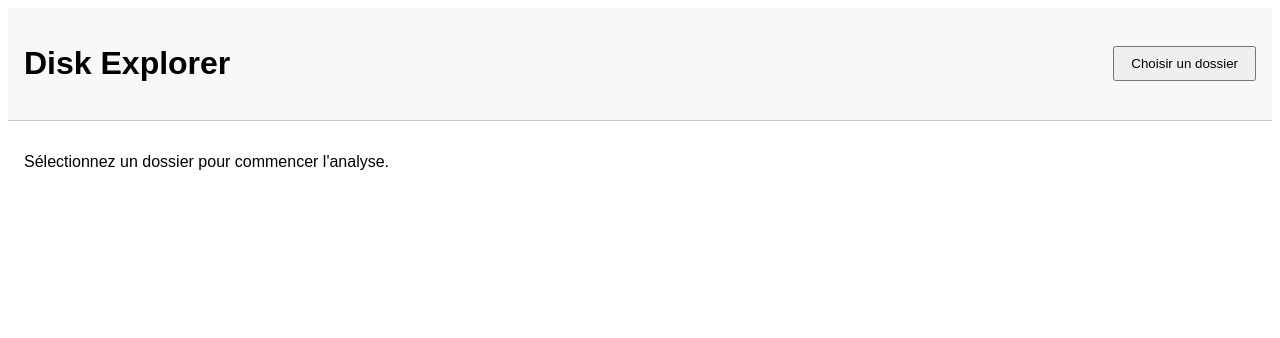
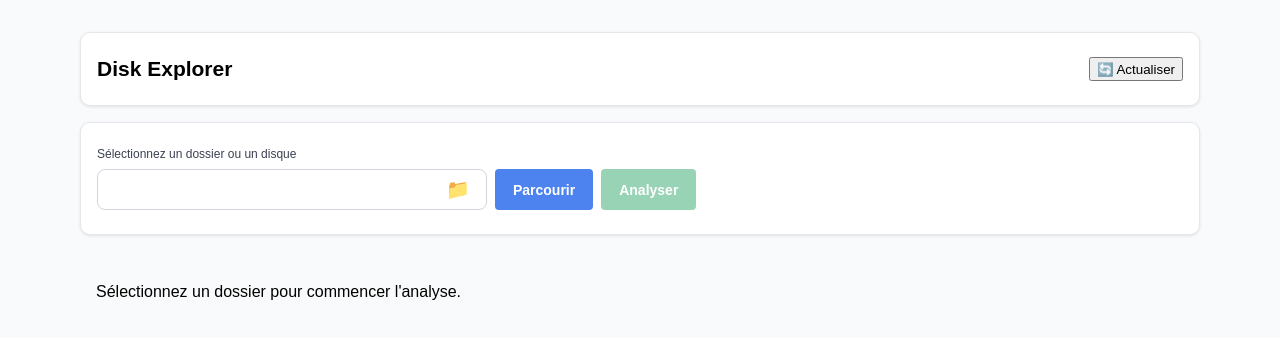
Before and after one commit to estelle-cs/disk-explorer, a Vue app: page / in a window 1280 px wide. Shown: the top 338 px of the page. Built offline with nearby package versions, Linux system fonts and the light colour scheme.

Commit message:
update UI - separate select folder and scan

```diff
--- a/package.json
+++ b/package.json
@@ -5,7 +5,7 @@
   "main": "index.js",
   "scripts": {
     "dev": "vite",
-  "build:electron": "tsc src/preload/preload.ts --outDir dist/preload && tsc src/main/electron.ts --outDir dist/main",
+    "build:electron": "tsc src/preload/preload.ts --outDir dist/preload && tsc src/main/electron.ts --outDir dist/main",
     "start": "npm run build:electron && electron dist/main/main/electron.js",
     "build": "vite build",
     "pack": "electron-builder"
--- a/src/env.d.ts
+++ b/src/env.d.ts
@@ -11,9 +11,3 @@ declare global {
     };
   }
 }
-
-declare module '*.vue' {
-  import { DefineComponent } from 'vue';
-  const component: DefineComponent<{}, {}, any>;
-  export default component;
-}
--- a/src/renderer/App.vue
+++ b/src/renderer/App.vue
@@ -1,6 +1,31 @@
 <template>
   <div class="app-container">
-    <AppHeader @select-folder="selectFolderAndScan" />
+    <CardContainer>
+      <section class="flex space-between items-center">
+        <div class="left-content">
+          <h2>Disk Explorer</h2>
+        </div>
+        <button class="refresh-btn"><span>🔄</span> Actualiser</button>
+      </section>
+    </CardContainer>
+
+    <CardContainer>
+      <section class="flex column g8">
+        <span class="body-xs">Sélectionnez un dossier ou un disque</span>
+        <div class="flex g8">
+          <PathInput
+            :modelValue="selectedPath"
+            @click="selectFolder()"
+          />
+          <BaseButton variant="blue-button" @click="selectFolder()">
+            Parcourir
+          </BaseButton>
+          <BaseButton variant="green-button" @click="scanSelectedFolder()" :disabled="!selectedPath">
+            Analyser
+          </BaseButton>
+        </div>
+      </section>
+    </CardContainer>
 
     <main class="app-main">
       <div v-if="loading">
@@ -17,24 +42,37 @@
 </template>
 
 <script setup lang="ts">
-import { ref } from 'vue';
-import AppHeader from './components/Header.vue';
-import TreeView from './components/TreeView.vue';
+import { ref } from "vue";
+import TreeView from "./components/TreeView.vue";
+import CardContainer from "@/components/CardContainer.vue";
+import BaseButton from "@/components/BaseButton.vue";
+import PathInput from "@/components/PathInput.vue";
 
 const loading = ref(false);
 const results = ref<any>(null);
 
-async function selectFolderAndScan() {
-  const folderPath = await window.electron.invoke('select-folder');
+const selectedPath = ref('');
+
+async function selectFolder() {
+  const folderPath = await window.electron.invoke("select-folder")
   if (folderPath) {
-    loading.value = true;
-    try {
-      const data = await window.electron.invoke('start-scan', folderPath);
-      // Always wrap the result in an array for TreeView
-      results.value = data ? [data] : null;
-    } finally {
-      loading.value = false;
-    }
+    selectedPath.value = folderPath
+    results.value = null
+  }
+}
+
+async function scanSelectedFolder() {
+  if (!selectedPath.value) {
+    alert("Veuillez d'abord sélectionner un dossier.")
+    return
+  }
+
+  loading.value = true
+  try {
+    const data = await window.electron.invoke("start-scan", selectedPath.value)
+    results.value = data ? [data] : null
+  } finally {
+    loading.value = false
   }
 }
 
@@ -52,4 +90,43 @@ async function selectFolderAndScan() {
   padding: 1rem;
   overflow: auto;
 }
+
+.body-xs {
+  font-size: 12px;
+  color: #3a4150;
+}
+
+.flex {
+  display: flex;
+}
+
+.column {
+  flex-direction: column;
+}
+
+.space-between {
+  justify-content: space-between;
+}
+
+.left-content {
+  align-items: center;
+}
+
+.g8 {
+  gap: 8px;
+}
 </style>
+
+<style>
+body {
+  margin: 0;
+  padding: 2em 5em;
+  font-family: "Inter", sans-serif;
+  background-color: #f9fafb;
+}
+
+h2 {
+  margin: 0;
+  font-size: 21px;
+}
+</style>
--- /dev/null
+++ b/src/renderer/components/BaseButton.vue
@@ -0,0 +1,52 @@
+<!-- components/BaseButton.vue -->
+<template>
+  <button :class="['base-button', variant]" :disabled="disabled">
+    <slot />
+  </button>
+</template>
+
+<script setup lang="ts">
+defineProps<{
+  variant: string
+  disabled?: boolean
+}>()
+</script>
+
+<style scoped>
+.base-button {
+  border: none;
+  padding: 12px 18px;
+  border-radius: 4px;
+  font-weight: 600;
+  font-size: 14px;
+  cursor: pointer;
+  transition: background-color 0.2s ease;
+  color: white;
+}
+
+.base-button:disabled {
+  opacity: 0.6;
+  cursor: not-allowed;
+}
+
+.green-button {
+  background-color: #55B785;
+}
+.green-button:hover {
+  background-color: #489d71;
+}
+
+.blue-button {
+  background-color: #4C83EE;
+}
+.blue-button:hover {
+  background-color: #3f6cc7;
+}
+
+.red-button {
+  background-color: #EF4444;
+}
+.red-button:hover {
+  background-color: #b83333;
+}
+</style>
--- /dev/null
+++ b/src/renderer/components/CardContainer.vue
@@ -0,0 +1,20 @@
+<!-- components/CardContainer.vue -->
+<template>
+  <div class="card-container">
+    <slot />
+  </div>
+</template>
+
+<script setup>
+</script>
+
+<style scoped>
+.card-container {
+  background-color: white;
+  border-radius: 10px;
+  border: 1px solid #E6E7EB;
+  padding: 1.5rem 1rem;
+  box-shadow: 0 1px 3px rgba(0,0,0,0.1);
+  margin-bottom: 1rem;
+}
+</style>
--- /dev/null
+++ b/src/renderer/components/PathInput.vue
@@ -0,0 +1,57 @@
+<!-- components/PathInput.vue -->
+<template>
+  <div class="path-input" @click="onClick">
+    <input
+      type="text"
+      class="input"
+      :value="modelValue"
+      readonly
+    />
+    <span class="icon">📁</span>
+  </div>
+</template>
+
+<script setup lang="ts">
+defineProps<{
+  modelValue: string
+}>()
+
+const emit = defineEmits<{
+  (e: 'click'): void
+}>()
+
+function onClick() {
+  emit('click')
+}
+</script>
+
+<style scoped>
+.path-input {
+  display: flex;
+  align-items: center;
+  background-color: white;
+  border: 1px solid #d1d5db;
+  border-radius: 8px;
+  padding: 0.5rem 1rem;
+  font-size: 1rem;
+  color: #6b7280;
+  cursor: pointer;
+}
+
+.input {
+  flex: 1;
+  border: none;
+  outline: none;
+  font-weight: 600;
+  color: #6b7280;
+  background: transparent;
+  cursor: pointer;
+  width: 20rem;
+}
+
+.icon {
+  margin-left: 0.5rem;
+  font-size: 1.2rem;
+  color: #9ca3af;
+}
+</style>
--- /dev/null
+++ b/src/renderer/global.d.ts
@@ -0,0 +1,5 @@
+declare module '*.vue' {
+  import { DefineComponent } from 'vue';
+  const component: DefineComponent<{}, {}, any>;
+  export default component;
+}
--- a/src/renderer/index.html
+++ b/src/renderer/index.html
@@ -1,11 +1,17 @@
 <!DOCTYPE html>
 <html lang="en">
+
 <head>
   <meta charset="UTF-8" />
   <title>Disk Explorer</title>
+  <link rel="preconnect" href="https://fonts.googleapis.com">
+  <link rel="preconnect" href="https://fonts.gstatic.com" crossorigin>
+  <link href="https://fonts.googleapis.com/css2?family=Inter:ital,opsz,wght@0,14..32,100..900;1,14..32,100..900&display=swap" rel="stylesheet">
 </head>
+
 <body>
   <div id="app"></div>
   <script type="module" src="/main.ts"></script>
 </body>
+
 </html>
--- a/vite.config.ts
+++ b/vite.config.ts
@@ -1,11 +1,17 @@
-import { defineConfig } from 'vite';
-import vue from '@vitejs/plugin-vue';
+import { defineConfig } from 'vite'
+import vue from '@vitejs/plugin-vue'
+import path from 'path'
 
 export default defineConfig({
   root: 'src/renderer',
   plugins: [vue()],
+  resolve: {
+    alias: {
+      '@': path.resolve(__dirname, './src/renderer'),
+    },
+  },
   build: {
     outDir: '../../dist/renderer',
     emptyOutDir: true,
   },
-});
+})
```
Also changed, not shown: 1 other file (tests, documents, lock files or other folders). Lines whose indentation alone changed are shown as unchanged.
